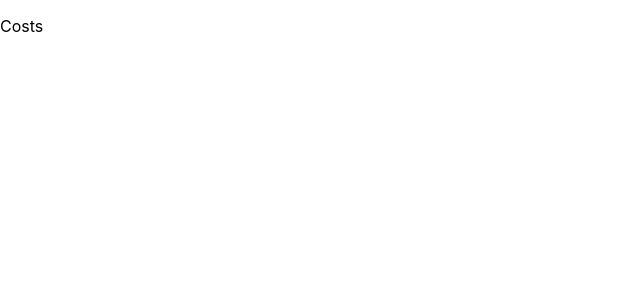
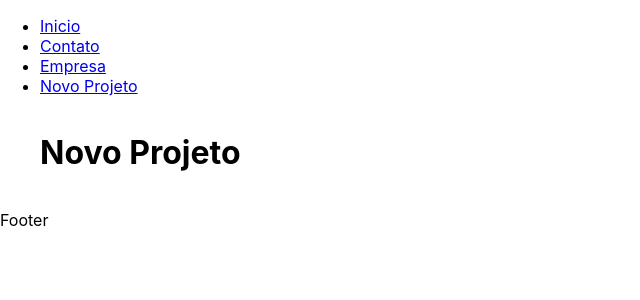
Before and after one commit to DevCarlosFilipe/LearnReactJS, a React (Create React App) app in the folder costs/: page /newproject in a window 1280 px wide. Shown: the top 300 px of the page, without its empty margins (0-640 px from the left). Built offline with nearby package versions, Linux system fonts and the light colour scheme.

Commit message:
reestruturando

```diff
--- a/costs/src/App.js
+++ b/costs/src/App.js
@@ -1,8 +1,30 @@
+import { BrowserRouter as Router, Routes, Route } from "react-router-dom";
+
+import NavBar from "./components/layout/NavBar";
+import Footer from "./components/layout/Footer";
+import Container from "./components/layout/Container";
+
+import Home from "./components/pages/Home";
+import Contact from "./components/pages/Contact";
+import Company from "./components/pages/Company";
+import NewProject from "./components/pages/NewProject";
+
 function App() {
     return (
-        <div>
-            <p> Costs</p>
-        </div>
+        <Router>
+            <NavBar />
+
+            <Container customClass="min-height">
+                <Routes>
+                    <Route path="/" element={<Home />} />
+                    <Route path="/contact" element={<Contact />} />
+                    <Route path="/company" element={<Company />} />
+                    <Route path="/newproject" element={<NewProject />} />
+                </Routes>
+            </Container>
+
+            <Footer />
+        </Router>
     );
 }
 
--- /dev/null
+++ b/costs/src/components/layout/Container.js
@@ -0,0 +1,11 @@
+import styles from "./Container.module.css";
+
+function Container(props) {
+    return (
+        <div className={`${styles.container} ${styles[props.customClass]}`}>
+            {props.children}
+        </div>
+    );
+}
+
+export default Container;
--- /dev/null
+++ b/costs/src/components/layout/Container.module.css
@@ -0,0 +1,21 @@
+.container {
+    max-width: 1200px;
+    width: 100%;
+    display: flex;
+    justify-content: space-between;
+    margin: 0 auto;
+    flex-wrap: wrap;
+}
+
+.start {
+    justify-content: flex-start;
+}
+
+.column {
+    flex-direction: column;
+    justify-content: flex-start;
+}
+
+.min-height {
+    min-height: 75%;
+}
--- /dev/null
+++ b/costs/src/components/layout/Footer.js
@@ -0,0 +1,5 @@
+function NavBar() {
+    return <p>Footer</p>;
+}
+
+export default NavBar;
--- /dev/null
+++ b/costs/src/components/layout/NavBar.js
@@ -0,0 +1,22 @@
+import { Link } from "react-router-dom";
+
+function NavBar() {
+    return (
+        <ul>
+            <li>
+                <Link to="/">Inicio</Link>
+            </li>
+            <li>
+                <Link to="/contact">Contato</Link>
+            </li>
+            <li>
+                <Link to="/company">Empresa</Link>
+            </li>
+            <li>
+                <Link to="/newproject">Novo Projeto</Link>
+            </li>
+        </ul>
+    );
+}
+
+export default NavBar;
--- a/costs/src/components/pages/Company.js
+++ b/costs/src/components/pages/Company.js
@@ -1,7 +1,5 @@
 function Company() {
-    return (
-        <h1>Empresa</h1>
-    )
+    return <h1>Empresa</h1>;
 }
 
 export default Company;
--- a/costs/src/components/pages/Contact.js
+++ b/costs/src/components/pages/Contact.js
@@ -1,7 +1,5 @@
 function Contact() {
-    return (
-        <h1>Contato</h1>
-    )
+    return <h1>Contato</h1>;
 }
 
 export default Contact;
--- a/costs/src/components/pages/Home.js
+++ b/costs/src/components/pages/Home.js
@@ -1,7 +1,5 @@
 function Home() {
-    return (
-        <h1>Inicio</h1>
-    )
+    return <h1>Inicio</h1>;
 }
 
 export default Home;
--- a/costs/src/components/pages/NewProject.js
+++ b/costs/src/components/pages/NewProject.js
@@ -1,7 +1,5 @@
 function NewProject() {
-    return (
-        <h1>Novo Projeto</h1>
-    )
+    return <h1>Novo Projeto</h1>;
 }
 
 export default NewProject;
```
Also changed, not shown: costs/src/index.js (+4 -4 lines).
